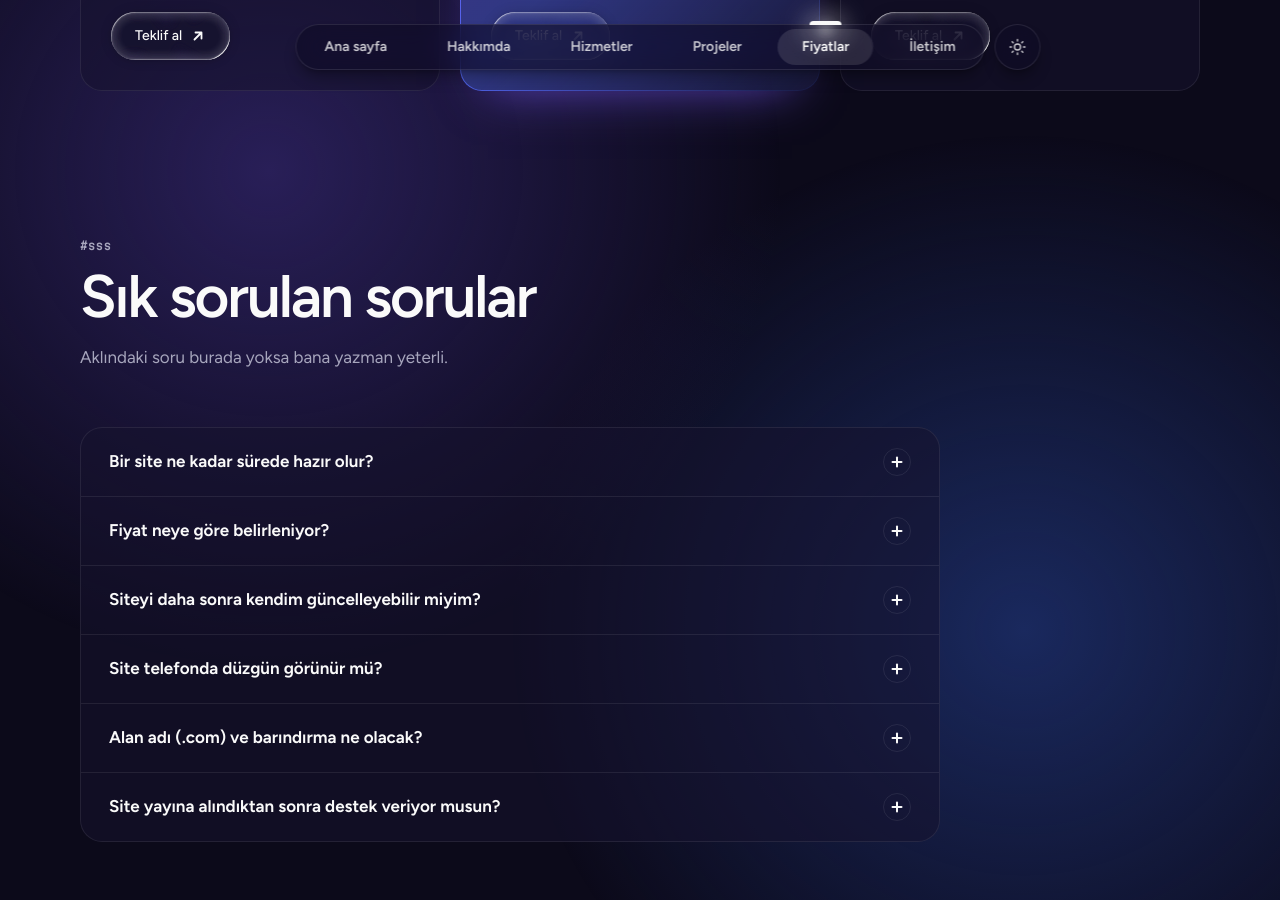
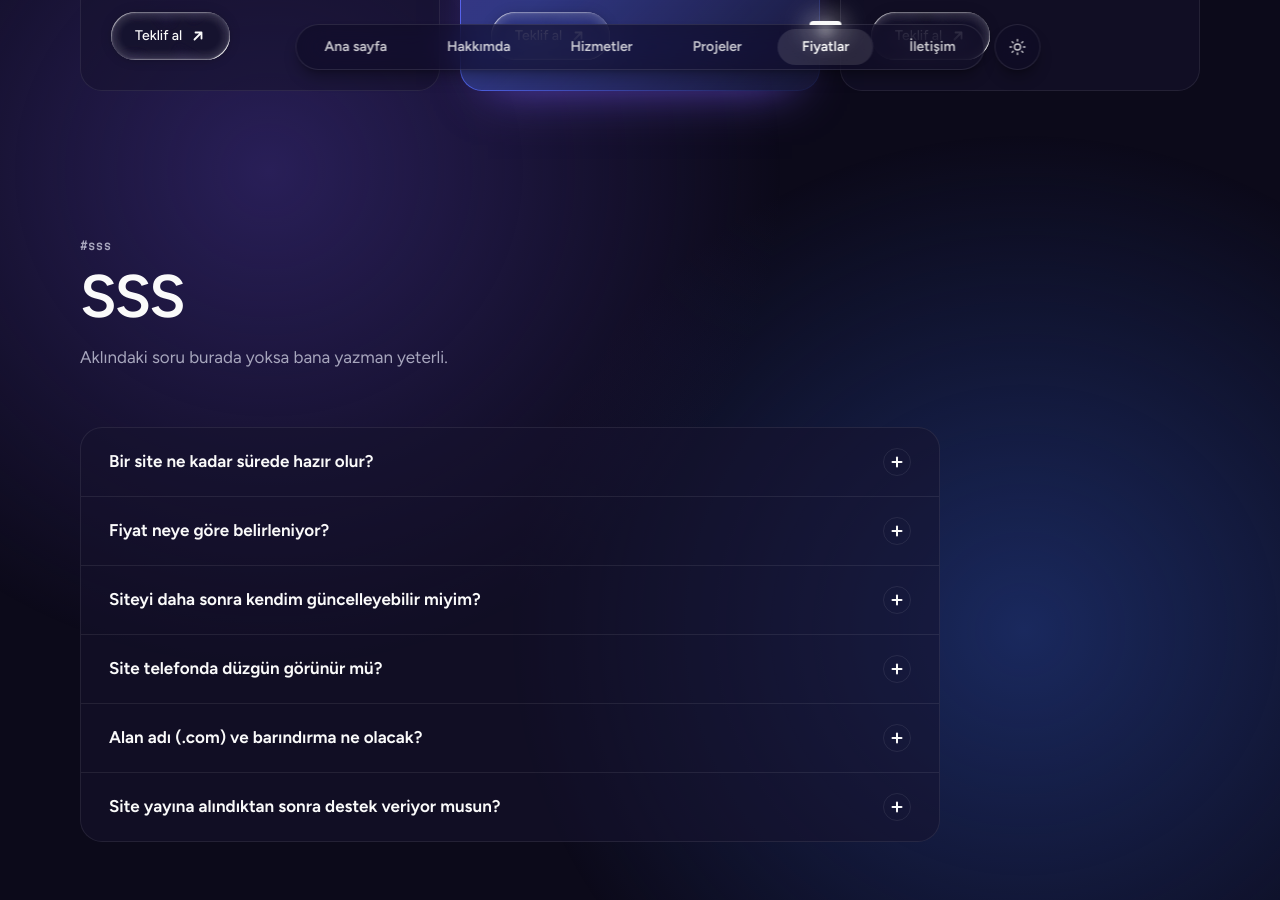
Before and after one commit to MuhammedHmz1453/MuhammedHmz1453.github.io, a Jekyll site: the page built from index.html, in a window 1280 px wide and 900 px high, scrolled down 4523 px. Built offline with Jekyll 4.4.1, drawn with Linux system fonts in a browser that asks for light colours.

Commit message:
SSS bölüm başlığı kısaltıldı
Co-Authored-By: Claude Opus 5.5 <noreply@anthropic.com>
Claude-Session: https://claude.ai/code/session_015cD98G2LMLwpiJcFaBPEqb

```diff
--- a/_data/sss.yml
+++ b/_data/sss.yml
@@ -1,5 +1,5 @@
 # Bu dosya yönetim panelinden (/admin) düzenlenir.
-baslik: Sık sorulan sorular
+baslik: SSS
 aciklama: Aklındaki soru burada yoksa bana yazman yeterli.
 sorular:
   - soru: Bir site ne kadar sürede hazır olur?
--- a/index.html
+++ b/index.html
@@ -491,7 +491,7 @@
     <section class="section container" id="sss" aria-labelledby="sss-baslik">
       <header class="section__head" data-reveal>
         <a class="anchor" href="#sss">#sss</a>
-        <h2 id="sss-baslik">{{ sss.baslik | default: "Sık sorulan sorular" | escape }}</h2>
+        <h2 id="sss-baslik">{{ sss.baslik | default: "SSS" | escape }}</h2>
         {%- if sss.aciklama and sss.aciklama != "" %}
         <p class="section__sub">{{ sss.aciklama | escape }}</p>
         {%- endif %}
```
